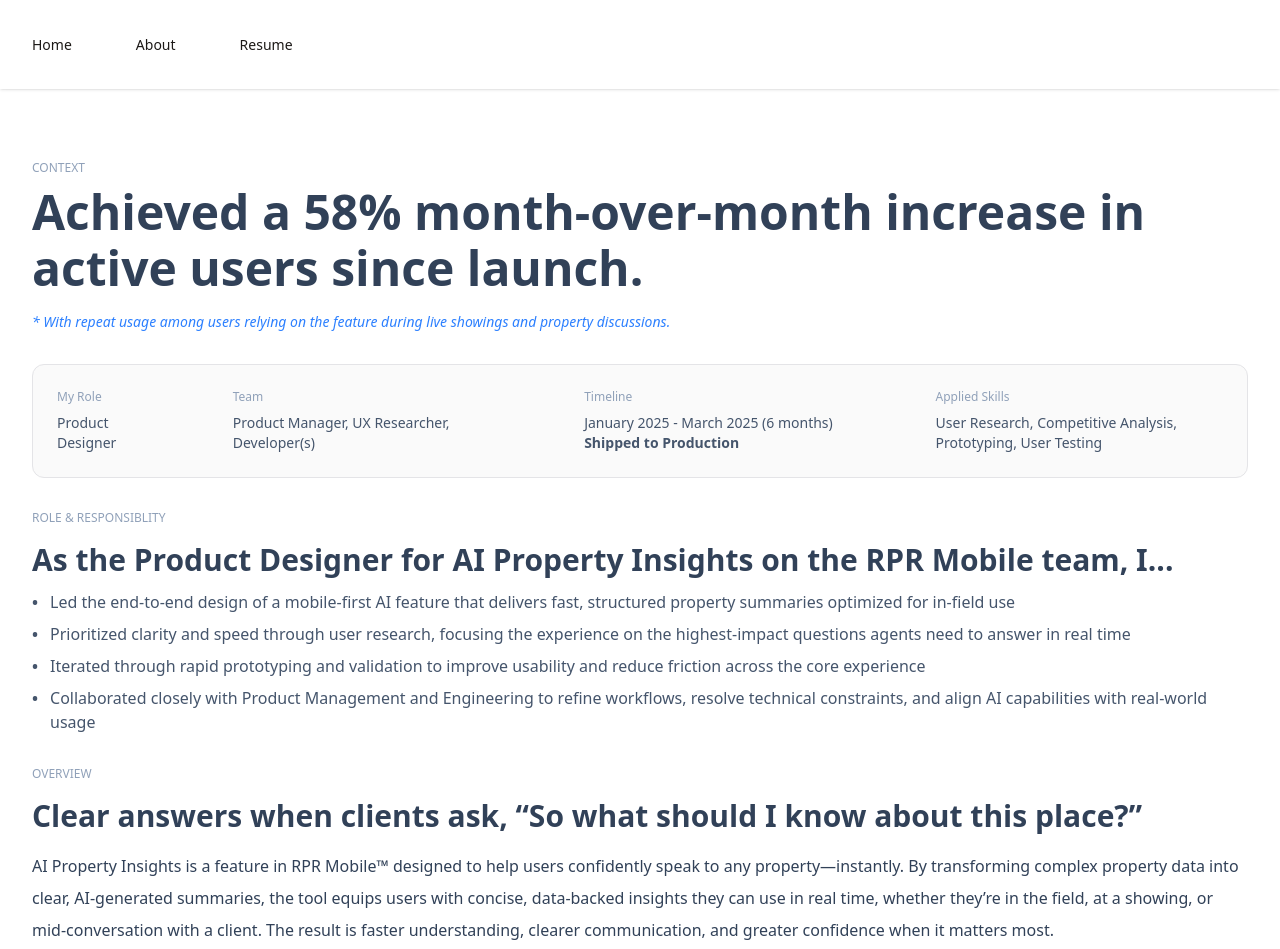
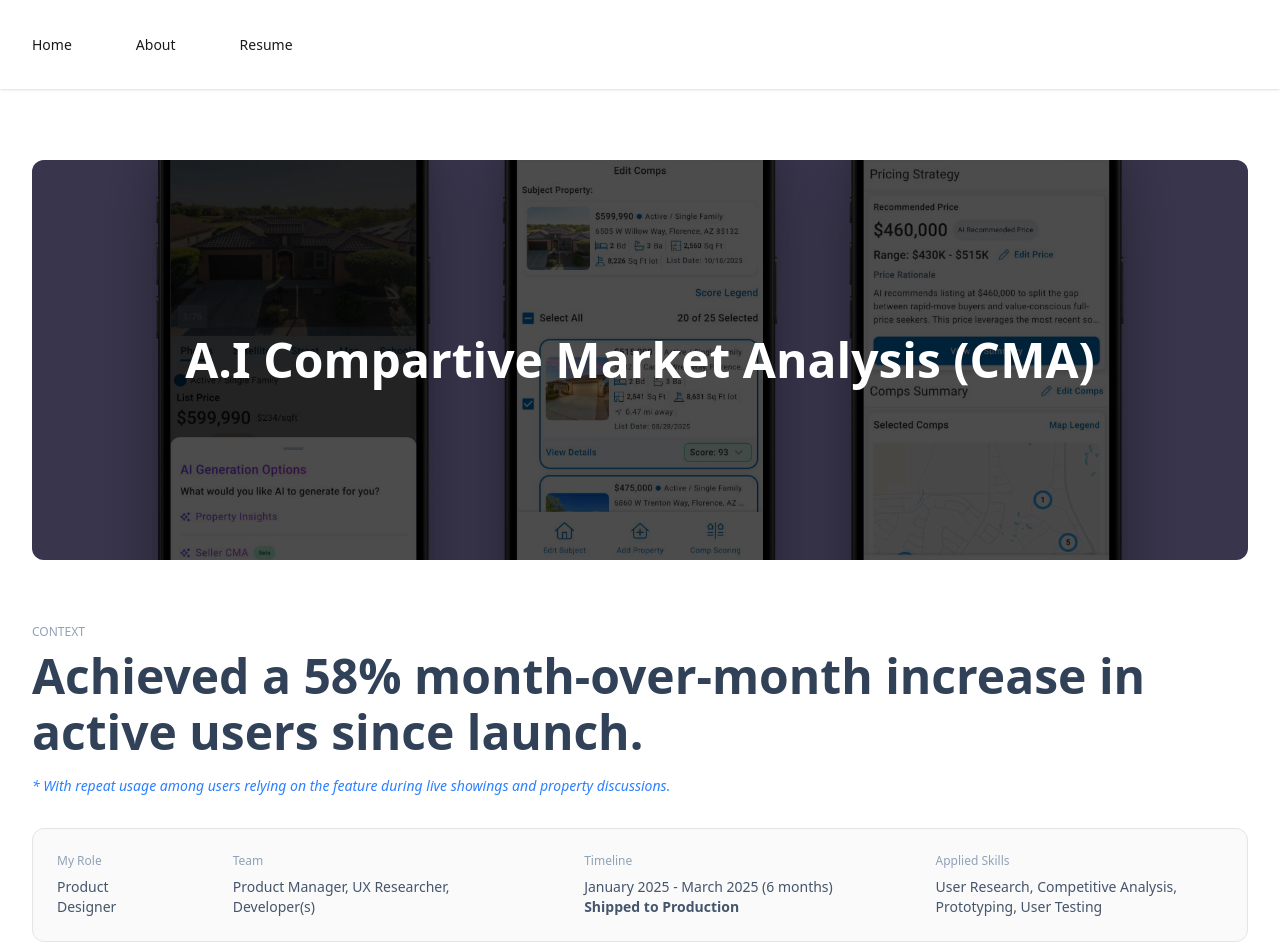
Before and after one commit to tramirez30/sitePortfolio, a website: page propertyinsights.html in a window 1280 px wide. Shown: the top 949 px of the page. Drawn offline with nearby package versions, Linux system fonts and the light colour scheme.

Commit message:
Fix: Added cover image for project 2

```diff
--- a/propertyinsights.html
+++ b/propertyinsights.html
@@ -76,7 +76,28 @@
       <!-- Content -->
 
       <section class="mt-16 h-full">
-        <div class="flex flex-col">
+        <!-- Image + Overlay -->
+        <div
+          class="relative h-[250px] w-full overflow-hidden rounded-xl md:h-[400px]"
+        >
+          <img
+            src="ai_cma_images/hero.jpeg"
+            alt="hero image"
+            class="h-full w-full object-cover"
+          />
+
+          <div class="absolute inset-0 bg-black/70"></div>
+
+          <div
+            class="absolute inset-0 flex flex-col items-center justify-center p-4 text-white"
+          >
+            <h1 class="text-center text-3xl font-bold md:text-5xl">
+              A.I Compartive Market Analysis (CMA)
+            </h1>
+          </div>
+        </div>
+
+        <div class="flex flex-col pt-8 md:pt-16">
           <p class="text-xs font-medium uppercase text-slate-400">Context</p>
           <p class="md:text-5xl/14 pt-2 text-4xl font-bold text-slate-700">
             Achieved a 58% month-over-month increase in active users since
```
